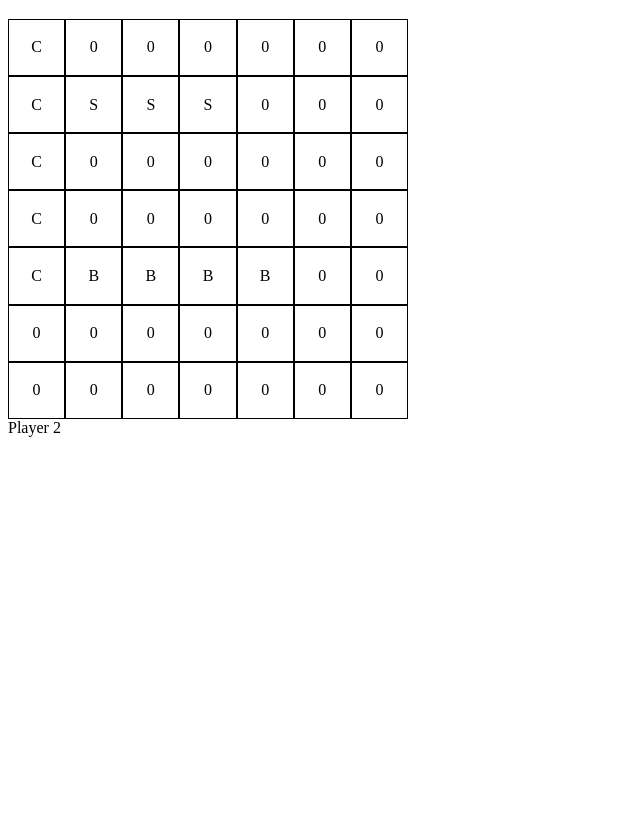
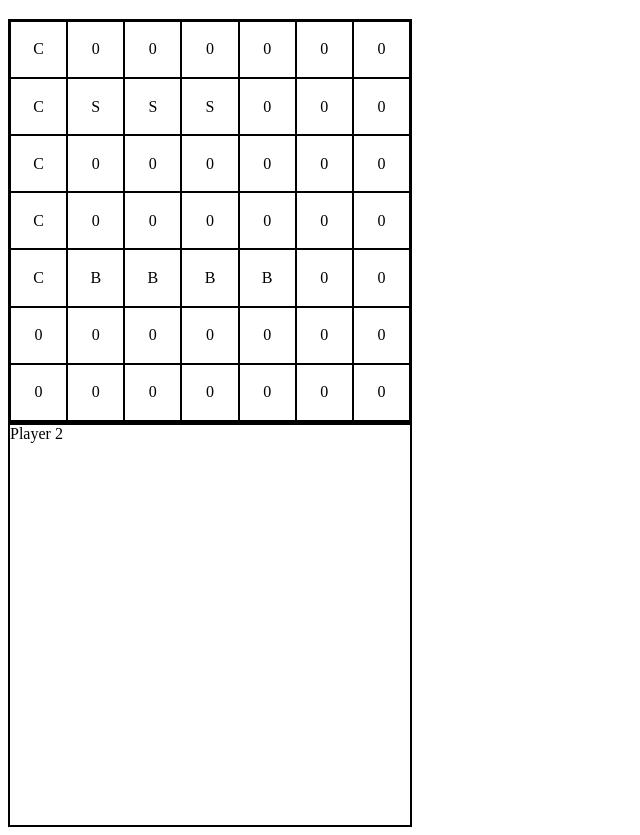
Before and after one commit to Runner-Dad84/Battleship, a website built with webpack: page src/index.template.html in a window 1280 px wide. Shown: the part 61-896 px from the top of the page, without its empty margins (0-640 px from the left). Built offline with nearby package versions, Linux system fonts and the light colour scheme.

Commit message:
Add the player container number as a parameter to printBoard function and update html css.

```diff
--- a/src/index.js
+++ b/src/index.js
@@ -11,6 +11,5 @@ player1.gb.placeNewShip('carrier', 0, 0, 'north');
 player1.gb.placeNewShip('battleship', 4, 1, 'east');
 player1.gb.placeNewShip('submarine', 1, 1, 'east');
 
-let containerP1 = document.getElementById('container-p1');
 let containerP2 = document.getElementById('container-p2');
-printBoard(player1.gb.board);
+printBoard(player1.gb.board, 'container-p1');
--- a/src/index.template.html
+++ b/src/index.template.html
@@ -7,7 +7,7 @@
 </head>
 <body>
     <h1>Tests!!</h1>
-    <div id="gameboard-container"></div>
+    <div id="container-p1"></div>
     <div id="container-p2">Player 2</div>
 </body>
 </html>
--- a/src/modules/dom.js
+++ b/src/modules/dom.js
@@ -1,7 +1,7 @@
 import { gameboard } from './gameboard.js'
 
-export function printBoard (board){
-    let gb = document.getElementById('gameboard-container');
+export function printBoard (board, container){
+    let gb = document.getElementById(container);
     for (let row of board){
         for(let cell of row){
             let cellEl = document.createElement('div');
--- a/src/styles/gameboard.style.css
+++ b/src/styles/gameboard.style.css
@@ -1,14 +1,15 @@
-#gameboard-container,
+#container-p1,
 #container-p2 {
     display: grid;
     grid-template-columns: repeat(7, 1fr);
     width: 50vh;
     height: 50vh;
     gap: 0;
-
+    border: 2px solid black;
 }
 
-#gameboard-container .cell {
+#container-p1 .cell,
+#container-p2 .cell {
     display: flex;
     align-items: center;
     justify-content: center;
```
